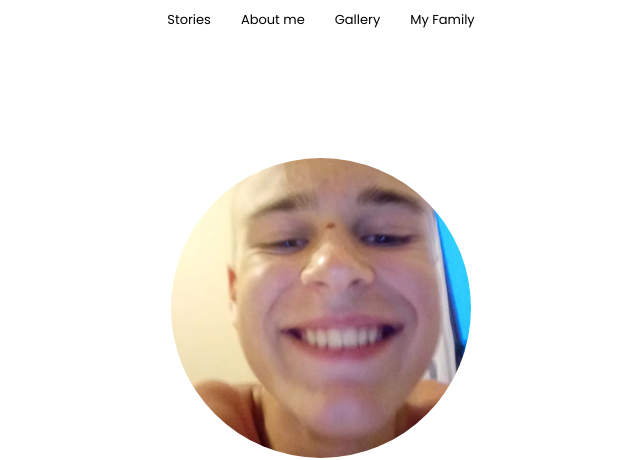
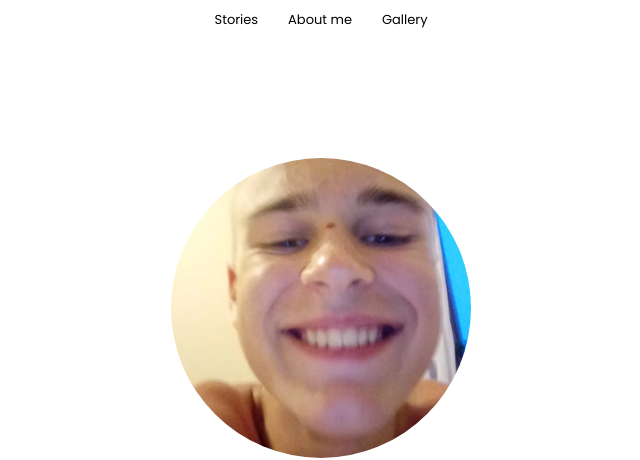
Before and after one commit to 34shifty/summer-2023, a plain HTML site: page about me.html in a window 1280 px wide. Shown: the top 460 px of the page, without its empty margins (319-959 px from the left). Drawn offline with Linux system fonts and the light colour scheme.

Commit message:
removing 'my family' hyperlink

```diff
--- a/about me.html
+++ b/about me.html
@@ -15,7 +15,6 @@
         <a href="index.html">Stories</a>
         <a href="about me.html">About me</a>
         <a href="gallery.html">Gallery</a>
-        <a href="#">My Family</a>
     </header>
     <div class="portfolio">
             <img class="about_me" src="images/about_me.jpg">
```
Also changed, not shown: index.html (+0 -1 lines).
